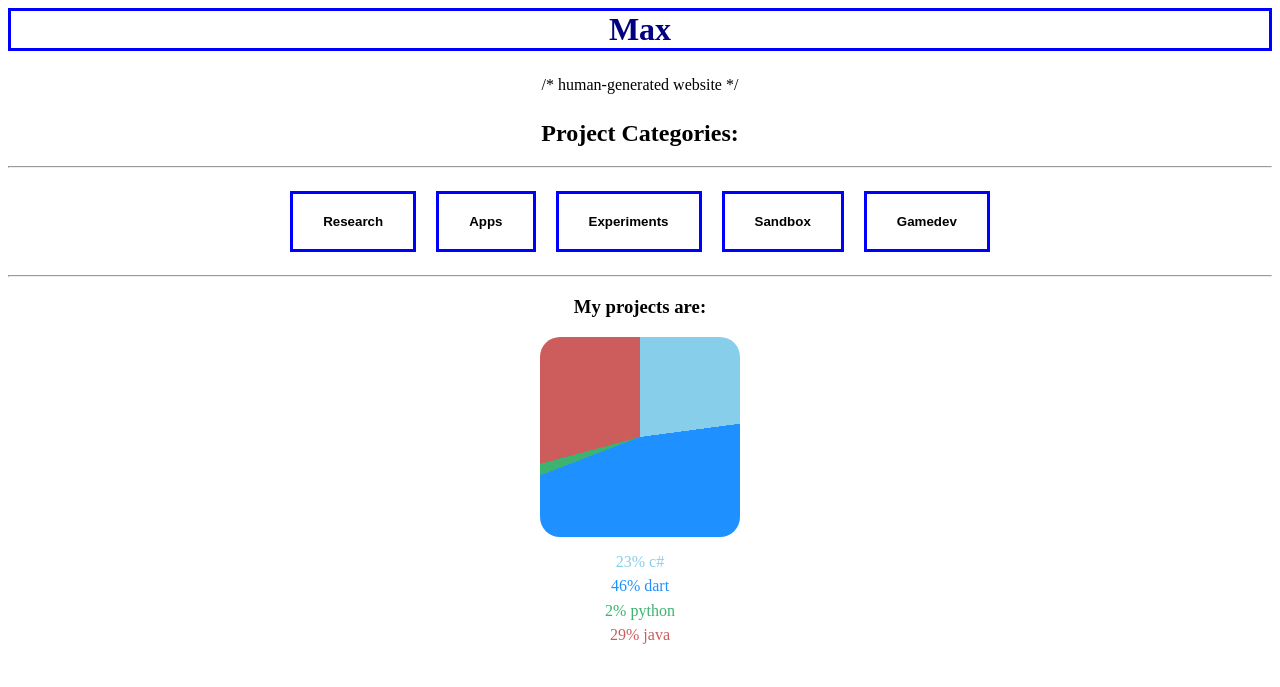
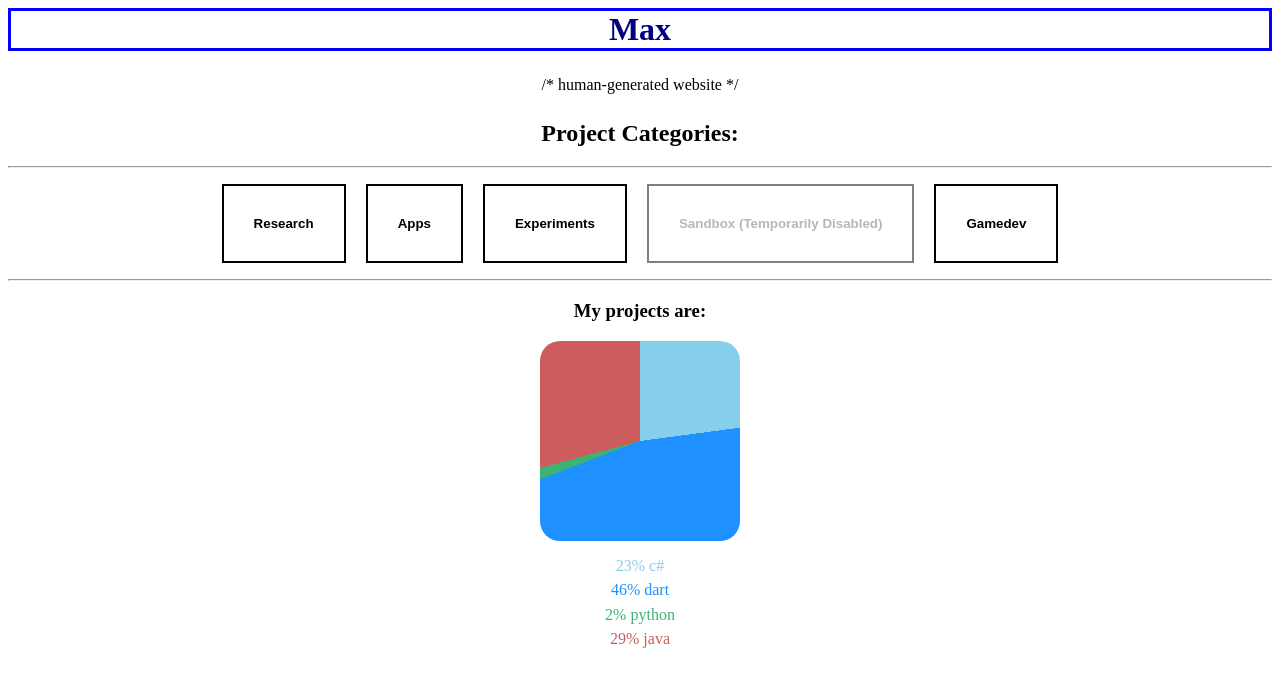
Before and after one commit to maxc-pu/maxc-pu.github.io, a Jekyll site: the page built from index.html, in a window 1280 px wide. Shown: the top 687 px of the page. Built offline with Jekyll 4.4.1, drawn with Linux system fonts in a browser that asks for light colours.

Commit message:
Enabled disabling buttons

```diff
--- a/_data/types.yaml
+++ b/_data/types.yaml
@@ -10,6 +10,7 @@ developing a machine learning model. Model architecture design and all written w
 
 - name: sandbox
   description: 'Projects in this category were built with minimal libraries in an isolated development environment. These are typically in 2D and typically involve unique constraints during development. None of these projects were supported by generative artificial intelligence.'
+  disabled: true
 
 - name: gamedev
   description: 'Games.'
--- a/index.html
+++ b/index.html
@@ -32,13 +32,20 @@ current_type: none
         <h2>Project Categories:</h2>
         <hr>
 
-        <ul style="display: flex; justify-content: center; padding: 0; flex-wrap: wrap">
+        <ul style="display: flex; justify-content: center; padding: 0px; flex-wrap: wrap">
           {% for type in site.data.types %}
-          <button style="background-color: white; padding: 0px 0px; border: none; margin: 30px 10px">
-            <a href="/{{ type.name }}.html" class="category-button" style="text-decoration-line: none; text-transform: capitalize; color: black; font-weight: bold;">
+          {% if type.disabled %}
+          <button onclick="location.href='/{{ type.name }}.html'" class="category-button" disabled>
+            {{ type.name }}
+            (temporarily disabled)
+            </a>
+          </button>
+          {% else %}
+          <button onclick="location.href='/{{ type.name }}.html'" class="category-button">
             {{ type.name }}
             </a>
           </button>
+          {% endif %}
           {% endfor %}
         </ul>
 
--- a/style.css
+++ b/style.css
@@ -28,9 +28,17 @@ p {
 
 .category-button {
     background-color: white;
-    border: 3px solid blue;
-    padding: 20px 30px;
+    border: 2px solid black;
+    padding: 30px 30px;
+    cursor: pointer;
+    margin: 0px 10px;
+    text-transform: capitalize;
+    font-weight: bold;
+}
 
+.category-button[disabled] {
+    cursor: default;
+    border: 2px solid grey;
 }
 
 .thumbnail-button {
```
Also changed, not shown: 4 other files.
